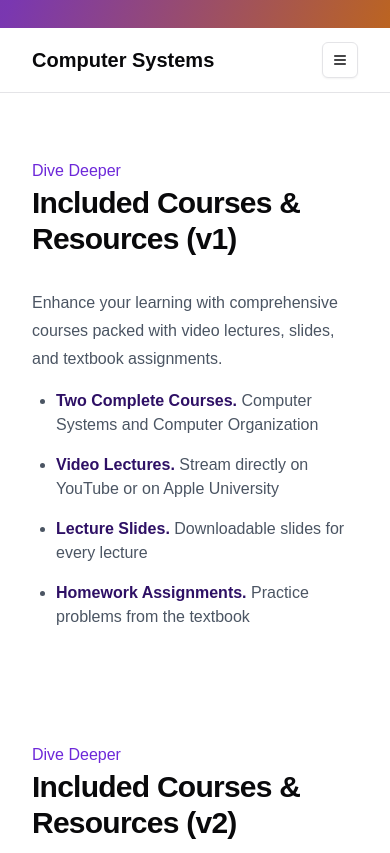
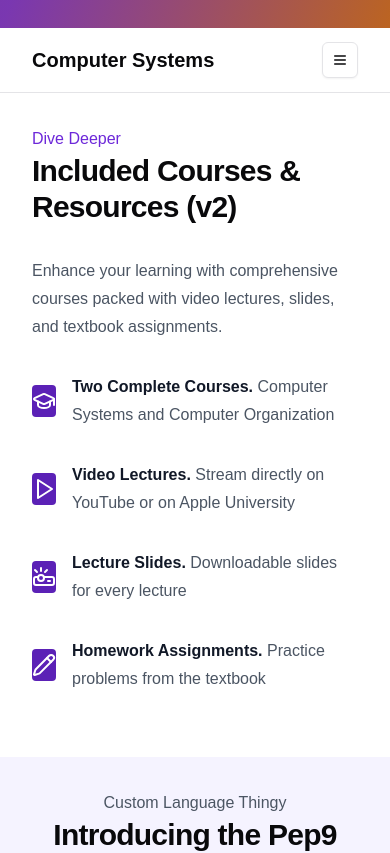
Before and after one commit to Matthew-McRaven/cs6e, a Next.js app: page / in a window 390 px wide. Shown: the part 1020-1873 px from the top of the page. Built offline with nearby package versions, Linux system fonts and the light colour scheme.

Commit message:
breakpoint

```diff
--- a/src/app/components/hero/hero.tsx
+++ b/src/app/components/hero/hero.tsx
@@ -12,14 +12,14 @@ interface HeroProps {
   edition: Edition;
 }
 
-const gradientMapping = (slug: string): ComponentProps<typeof ContentContainer>["variant"] => {
+const gradientMapping = (name: string): ComponentProps<typeof ContentContainer>["variant"] => {
   return (
     (
       {
         "Chinese Edition": "gray-gradient",
         "Fourth Edition": "blue-gradient",
       } as const
-    )[slug] || "gradient"
+    )[name] || "gradient"
   );
 };
 
--- a/src/app/components/resources/resources.tsx
+++ b/src/app/components/resources/resources.tsx
@@ -20,47 +20,11 @@ import { GraduationCap, Pencil, PlayIcon, Projector } from "lucide-react";
 // Small Line: Unlock Learning
 // Big Heading: Free Courses & Materials Included
 
-export const ResourcesVariant: FC = () => {
-  return (
-    <ContentContainer>
-      <div className="container mt-8 grid grid-cols-1 items-center gap-8 md:grid-cols-2 ">
-        <div>
-          <div>
-            <Text className="text-violet-700">Dive Deeper</Text>
-            <Heading variant="h2">Included Courses & Resources (v1)</Heading>
-          </div>
-          <Text className="text-gray-600 mt-4">
-            Enhance your learning with comprehensive courses packed with video lectures, slides, and textbook
-            assignments.
-          </Text>
-          <List className="mt-0">
-            <ListItem className="text-gray-600 mt-4">
-              <span className="font-bold text-violet-950">Two Complete Courses.</span> Computer Systems and Computer
-              Organization
-            </ListItem>
-            <ListItem className="text-gray-600 mt-4">
-              <span className="font-bold text-violet-950">Video Lectures.</span> Stream directly on YouTube or on Apple
-              University
-            </ListItem>
-            <ListItem className="text-gray-600 mt-4">
-              <span className="font-bold text-violet-950">Lecture Slides.</span> Downloadable slides for every lecture
-            </ListItem>
-            <ListItem className="text-gray-600 mt-4">
-              <span className="font-bold text-violet-950">Homework Assignments.</span> Practice problems from the
-              textbook
-            </ListItem>
-          </List>
-        </div>
-        <div className="w-full h-full bg-violet-200 rounded-md"></div>
-      </div>
-    </ContentContainer>
-  );
-};
-
 // export default Resources;
 const Resources: FC = () => {
   return (
     <ContentContainer>
+      <div className="lg:p-8">
         <div>
           <Text className="text-violet-700">Dive Deeper</Text>
           <Heading variant="h2">Included Courses & Resources (v2)</Heading>
@@ -101,11 +65,13 @@ const Resources: FC = () => {
                 <Pencil className="text-white" />
               </div>
               <Text className="!mt-0 text-gray-600">
-              <span className="font-bold text-gray-900">Homework Assignments.</span> Practice problems from the textbook
+                <span className="font-bold text-gray-900">Homework Assignments.</span> Practice problems from the
+                textbook
               </Text>
             </div>
           </div>
           <div className="w-full h-full bg-violet-200 rounded-md"></div>
+        </div>
       </div>
     </ContentContainer>
   );
--- a/src/app/page.tsx
+++ b/src/app/page.tsx
@@ -7,7 +7,6 @@ import Hero from "./components/hero";
 import About from "./components/about";
 import EditionSummary from "./components/edition-summary";
 import Resources from "./components/resources";
-import { ResourcesVariant } from "./components/resources/resources";
 import JoinUs from "./components/join-us";
 import { EditionSummaryVariant } from "./components/edition-summary/edition-summary";
 
@@ -20,12 +19,11 @@ export default async function Home() {
         <main>
           <Hero edition={sixthEdition} />
           <SiteHeader />
-          <ResourcesVariant />
           <Resources />
           <PepNine />
           <About />
-          <EditionSummary />
-          <EditionSummaryVariant />
+          {/* <EditionSummary />
+          <EditionSummaryVariant /> */}
           <JoinUs />
         </main>
         <footer className="min-h-[100px] bg-neutral-800"></footer>
```
Lines whose indentation alone changed are shown as unchanged.
